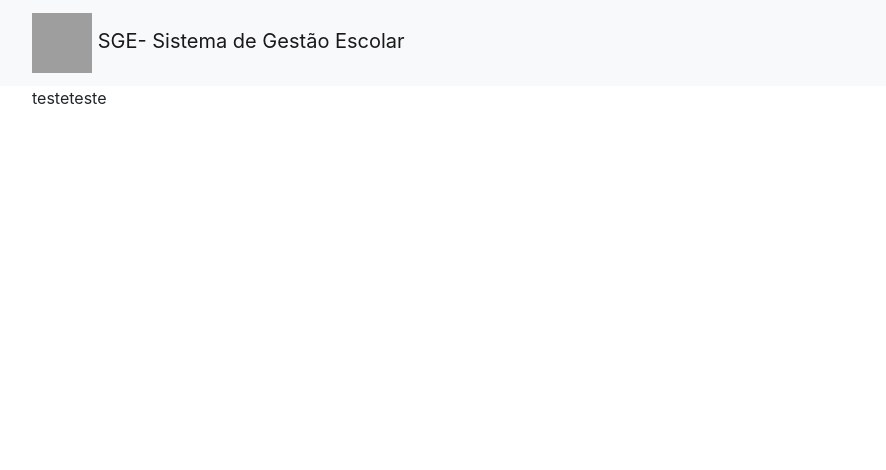
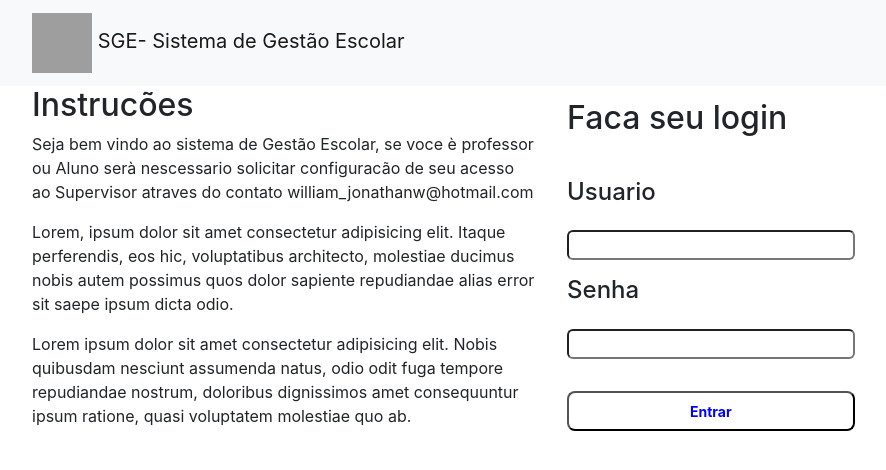
Before and after one commit to Wills32/SGE, a plain HTML site: page index.html in a window 1280 px wide. Both pictures are taken after a click on the button "Vamos comecar". Shown: the whole page, without its empty margins (53-939 px from the left). Drawn offline with nearby package versions, Linux system fonts and the light colour scheme; grey boxes are pictures that could not be loaded.

Commit message:
login screen implemented

```diff
--- a/index.html
+++ b/index.html
@@ -27,11 +27,21 @@
             <button id="start" type="button" onclick="hideAndShow('introduction','login-screen')" class="btn-dark btn-lg btn-block">Vamos comecar</button>
         </div>
         <div id="login-screen">
-            <section id="profileInto">
-                teste
+            <section id="intro">
+                <h2>Instrucões</h2>
+                <p>Seja bem vindo ao sistema de Gestão Escolar,  se voce è professor ou Aluno serà nescessario solicitar configuracão de seu acesso ao Supervisor atraves do contato william_jonathanw@hotmail.com</p>
+                <p>Lorem, ipsum dolor sit amet consectetur adipisicing elit. Itaque perferendis, eos hic, voluptatibus architecto, molestiae ducimus nobis autem possimus quos dolor sapiente repudiandae alias error sit saepe ipsum dicta odio.</p>
+                <p>Lorem ipsum dolor sit amet consectetur adipisicing elit. Nobis quibusdam nesciunt assumenda natus, odio odit fuga tempore repudiandae nostrum, doloribus dignissimos amet consequuntur ipsum ratione, quasi voluptatem molestiae quo ab.</p>
             </section>
             <section id="login">
-                teste
+                <h2>Faca seu login</h2>
+                <form action="" id="">
+                    <h4>Usuario</h4>
+                    <input type="text">
+                    <h4>Senha</h4>
+                    <input type="password">
+                    <button id="send">Entrar</button>
+                </form>
             </section>
         </div>
     </div>
--- a/style.css
+++ b/style.css
@@ -9,3 +9,43 @@
 #login-screen{
     display: none;
 }
+
+#intro{
+
+    width: 70%;
+    height: auto;
+    margin-right: 32px;
+
+}
+
+#login{
+    width: 80%;
+    height: auto;
+    align-content: center;
+}
+
+#login form{
+    padding-top: 32px;
+
+}
+
+#send{
+    color: blue ;
+    background: white;
+    width: 50%;
+    height: 40px;
+    margin-top: 16px;
+    border-radius: 8px;
+    font-size: 14px;
+    font-weight: bold;
+    display: flex;
+    align-items: center;
+    justify-content: center;
+
+}
+input {
+    width: 50%;
+    border-radius: 6px;
+    margin-top: 16px;
+    margin-bottom: 16px;
+}
```
